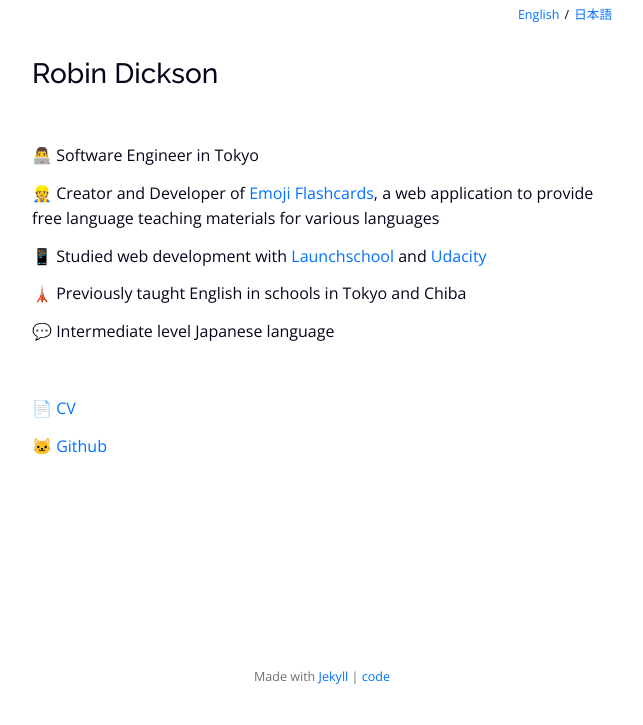
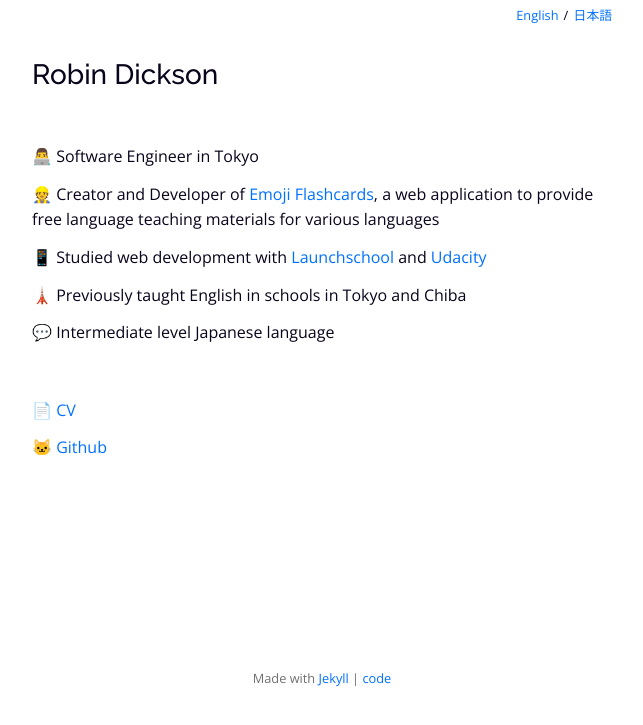
Before and after one commit to rbndickson/rbndickson.github.io, a Jekyll site: the page built from index.html, in a window 1280 px wide. Shown: the top 725 px of the page, without its empty margins (318-961 px from the left). Built offline with Jekyll 4.4.1, drawn with Linux system fonts in a browser that asks for light colours.

Commit message:
feat: Increase small font size

```diff
--- a/_sass/_variables.scss
+++ b/_sass/_variables.scss
@@ -23,6 +23,6 @@
   TakaoExGothic, "MotoyaLCedar", "Droid Sans Japanese", sans-serif;
 
 $base-font-size:        16px;
-$small-font-size:       $base-font-size * 0.786;
+$small-font-size:       $base-font-size * 0.8;
 $base-font-weight:      400;
 $base-line-height:      1.6;
```
